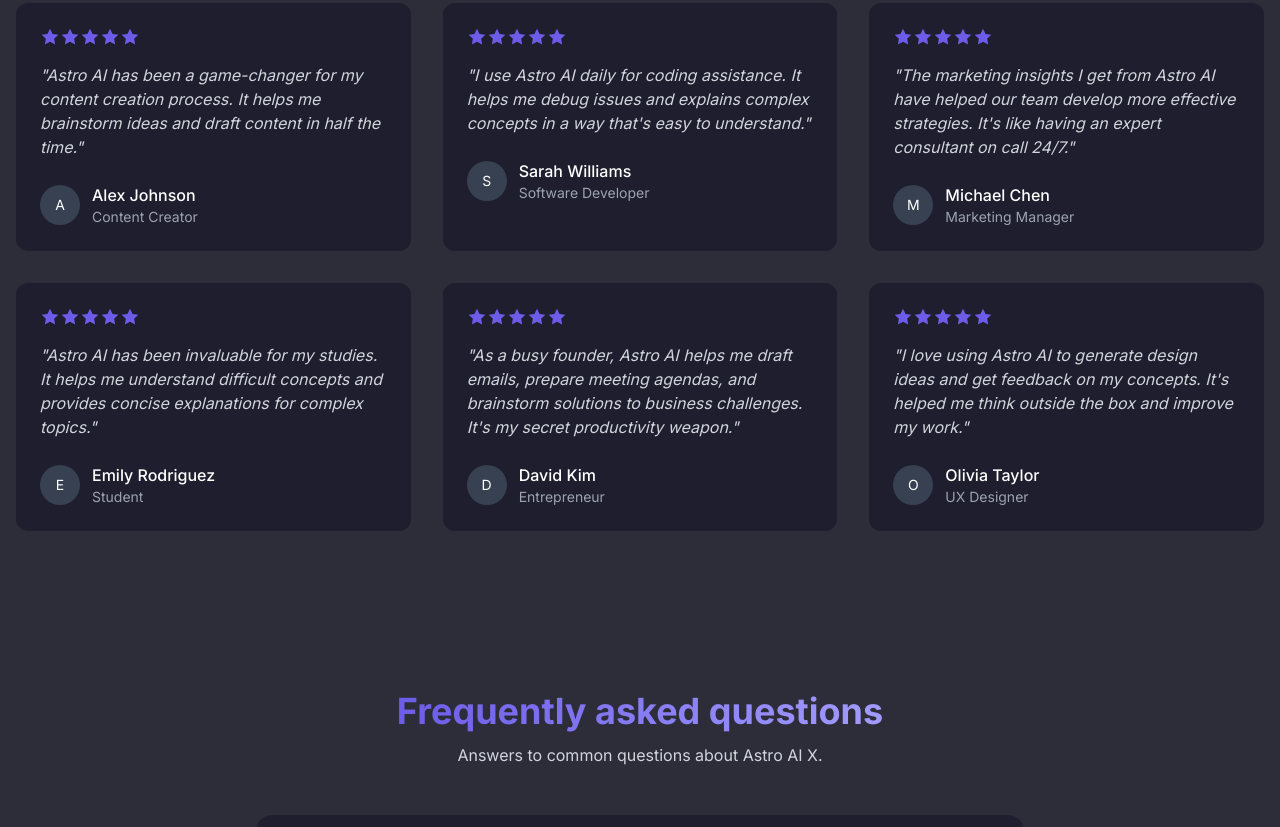
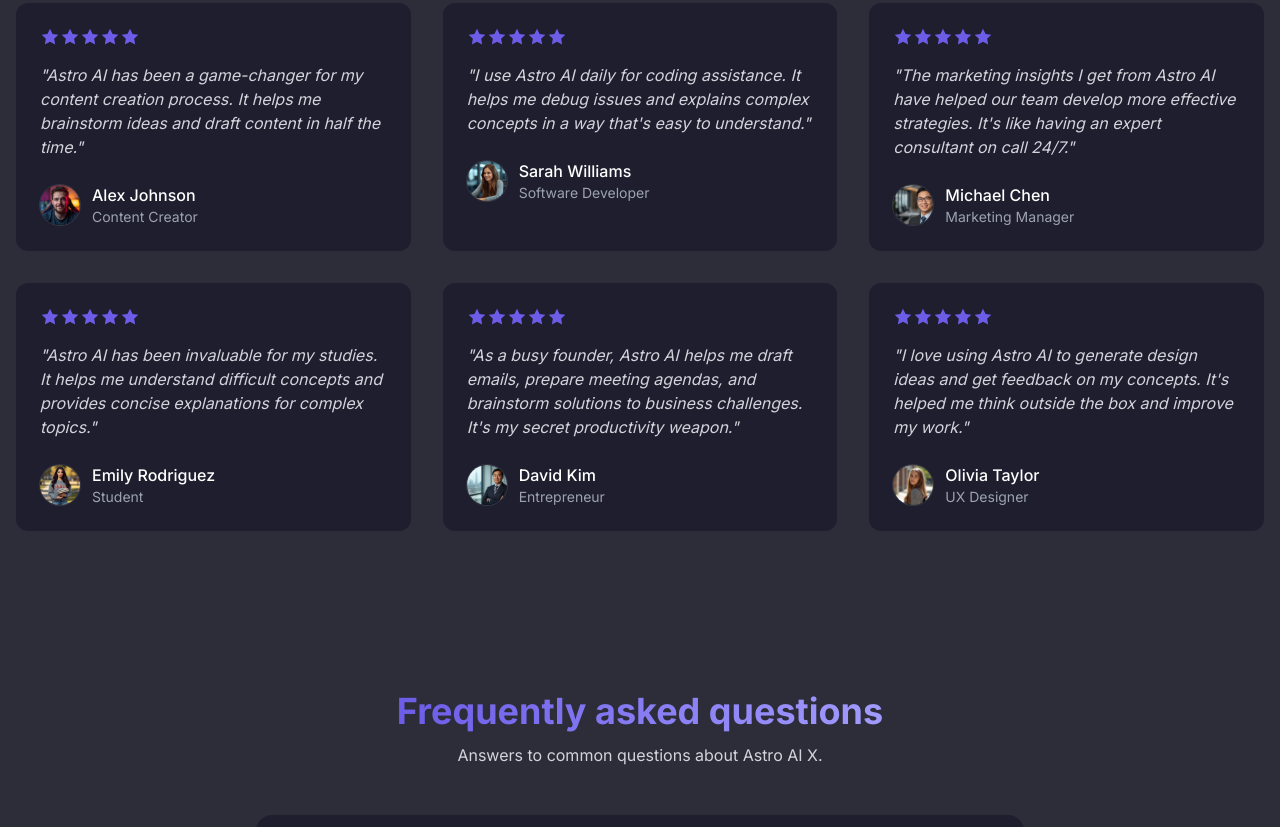
Before and after one commit to anthonys1760/astro-ai-landing, an Astro site: page / in a window 1280 px wide. Shown: the part 5519-6346 px from the top of the page. Built offline with nearby package versions, Linux system fonts and the light colour scheme; Astro itself is replaced by a stand-in of ours.

Commit message:
Updated logo

```diff
--- a/src/components/Hero.astro
+++ b/src/components/Hero.astro
@@ -85,7 +85,7 @@
           <img
             src="/astro-ai.png"
             alt="Astro AI App Screenshot"
-            class="w-full max-w-[260px] sm:max-w-[300px] md:max-w-[340px] lg:max-w-[360px] xl:max-w-[380px] h-auto"
+            class="w-full h-auto max-w-none lg:max-w-[360px] xl:max-w-[380px]"
           />
         </div>
 
--- a/src/components/MultiModelShowcase.astro
+++ b/src/components/MultiModelShowcase.astro
@@ -8,7 +8,7 @@
     <div class="grid gap-10 lg:gap-16 lg:grid-cols-2 items-center">
       <!-- Left: Demo video -->
       <div class="relative order-2 lg:order-1">
-        <div class="bg-white/5 border border-white/10 rounded-xl overflow-hidden shadow-xl max-w-[260px] sm:max-w-[320px] lg:max-w-[380px] mx-auto">
+        <div class="bg-white/5 border border-white/10 rounded-xl overflow-hidden shadow-xl w-full max-w-none lg:max-w-[380px] mx-auto">
           <video
             src="/logo/0923.mov"
             class="w-full h-auto block"
--- a/src/components/Testimonials.astro
+++ b/src/components/Testimonials.astro
@@ -1,4 +1,13 @@
 ---
+// Map testimonial names to avatar image paths in public/logo
+const avatarMap: Record<string, string> = {
+  'Alex Johnson': '/logo/alex-johnson.jpg',
+  'Sarah Williams': '/logo/sarah-williams.jpg',
+  'Michael Chen': '/logo/michael-chen.jpg',
+  'Emily Rodriguez': '/logo/emily-rodriguez.jpg',
+  'David Kim': '/logo/david-kim.jpg', // fallback if added later
+  'Olivia Taylor': '/logo/olivia-taylor.jpg',
+};
 ---
 
 <section class="py-20 bg-dark-light">
@@ -48,16 +57,27 @@
         <div class="bg-dark p-6 rounded-xl">
           <div class="flex items-start mb-4">
             {Array(5).fill(0).map(() => (
-              <svg xmlns="http://www.w3.org/2000/svg" width="20" height="20" viewBox="0 0 24 24" fill="#6c5ce7" stroke="none">
+              <svg aria-hidden="true" focusable="false" xmlns="http://www.w3.org/2000/svg" width="20" height="20" viewBox="0 0 24 24" fill="#6c5ce7" stroke="none">
                 <path d="M12 2l3.09 6.26L22 9.27l-5 4.87 1.18 6.88L12 17.77l-6.18 3.25L7 14.14 2 9.27l6.91-1.01L12 2z"/>
               </svg>
             ))}
           </div>
           <p class="text-gray-300 mb-6 italic">"{ testimonial.quote }"</p>
           <div class="flex items-center gap-3">
-            <div class="w-10 h-10 rounded-full bg-gray-700 flex items-center justify-center text-sm">
-              {testimonial.name.charAt(0)}
-            </div>
+            {avatarMap[testimonial.name] ? (
+              <img
+                src={avatarMap[testimonial.name]}
+                alt={`${testimonial.name}, ${testimonial.role}`}
+                title={`${testimonial.name} — ${testimonial.role}`}
+                class="w-10 h-10 rounded-full object-cover ring-1 ring-white/10"
+                loading="lazy"
+                decoding="async"
+              />
+            ) : (
+              <div class="w-10 h-10 rounded-full bg-gray-700 flex items-center justify-center text-sm">
+                {testimonial.name.charAt(0)}
+              </div>
+            )}
             <div>
               <h4 class="font-medium">{testimonial.name}</h4>
               <p class="text-sm text-gray-400">{testimonial.role}</p>
```
Also changed, not shown: public/logo/alex-johnson.jpg (added), public/logo/david-kim.jpg (added), public/logo/emily-rodriguez.jpg (added), public/logo/michael-chen.jpg (added), public/logo/olivia-taylor.jpg (added), public/logo/sarah-williams.jpg (added), public/logo/spaceman.png.
